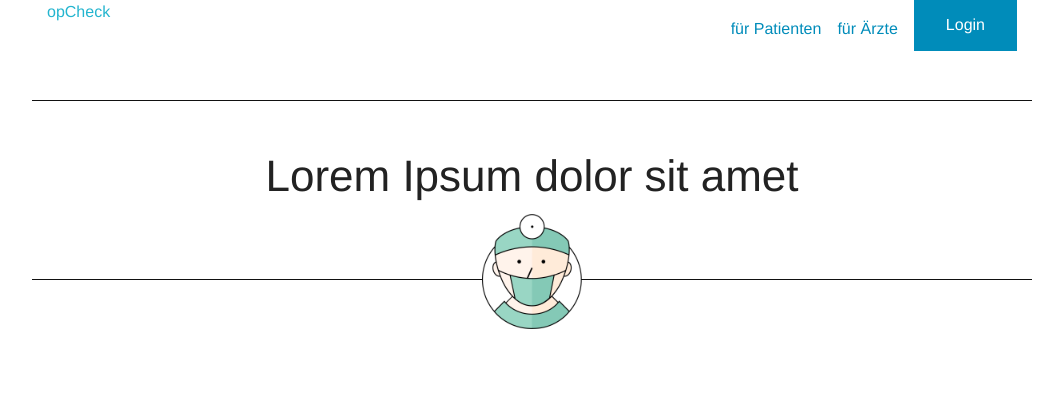
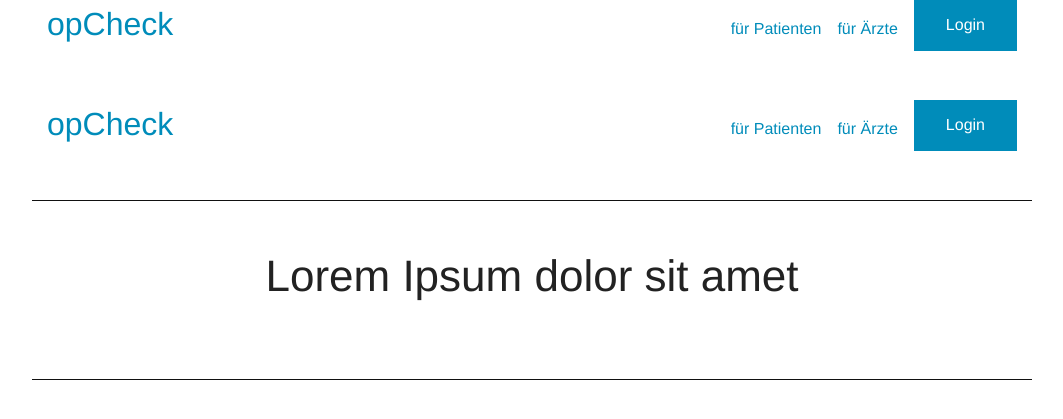
Before and after one commit to pfederi/opCheck, a PHP site: page / in a window 1280 px wide. Shown: the top 419 px of the page, without its empty margins (108-1171 px from the left). Run offline with PHP 8.4, Linux system fonts and the light colour scheme.

Commit message:
diverses

```diff
--- /dev/null
+++ b/de/demographische-daten.php
@@ -0,0 +1,4 @@
+<?php include("../includes/header.inc.php"); ?>
+
+
+<?php include("../includes/footer.inc.php"); ?>
--- a/de/index.php
+++ b/de/index.php
@@ -1,10 +1,10 @@
 <?php include("../includes/header.inc.php"); ?>
 
 <header class="row">
-	<div class="large-6 columns">
+	<div class="large-6 medium-6 columns">
 		<a href="/" class="logo">opCheck</a>
 	</div>
-	<div class="large-6 columns">
+	<div class="large-6 medium-6 columns">
 		<button class="login">Login</button>
 		<ul id="lstHauptnavigation">
 			<li><a href="patienten">für Patienten</a></li>
@@ -16,7 +16,6 @@
 
 <div class="row surgeon">
 	<div class="large-12 columns large-centered">
-		<img src="../images/logos/surgeon.png" alt="Surgeon" />
 		<h1>Lorem Ipsum dolor sit amet</h1>
 	</div>
 </div>
--- a/includes/header.inc.php
+++ b/includes/header.inc.php
@@ -9,3 +9,17 @@
     <script src="../bower_components/modernizr/modernizr.js"></script>
   </head>
   <body>
+
+	<header class="row">
+		<div class="large-6 medium-6 columns">
+			<a href="/" class="logo">opCheck</a>
+		</div>
+		<div class="large-6 medium-6 columns">
+			<button class="login">Login</button>
+			<ul id="lstHauptnavigation">
+				<li><a href="patienten">für Patienten</a></li>
+				<li><a href="aerzte">für Ärzte</a></li>
+			</ul>
+
+		</div>
+	</header>
--- a/scss/_settings.scss
+++ b/scss/_settings.scss
@@ -114,7 +114,6 @@ $include-html-global-classes: $include-html-classes;
 // $oil         : #333333;
 // $jet         : #222222;
 // $black       : #000000;
-$opcheckblau 	: #24b5cf;
 
 // We use these as default colors throughout
 // $primary-color: #008CBA;
--- a/scss/layout.scss
+++ b/scss/layout.scss
@@ -7,8 +7,7 @@ header
 
 	.logo
 	{
-		font-size: 1em;
-		color:$opcheckblau;
+		font-size: 2em;
 	}
 
 	#lstHauptnavigation
@@ -45,15 +44,5 @@ header
 			margin: 1em 0;
 			text-align: center;
 		}
-
-		img
-		{
-			position: absolute;
-			bottom: -50px;
-			left: 0px;
-			right: 0px;
-			width: 100px;
-			margin: 0 auto;
-		}
 	}
 }
```
Also changed, not shown: .htaccess, css/layout.css.
